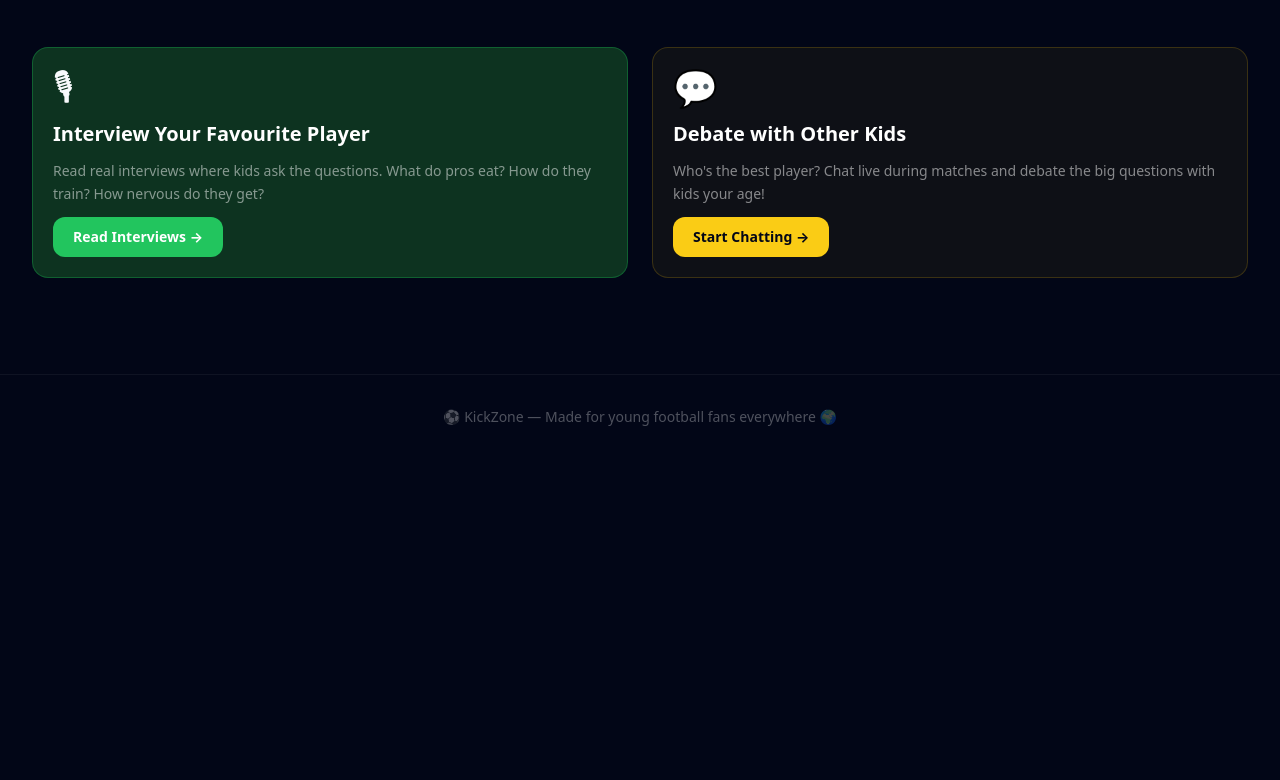
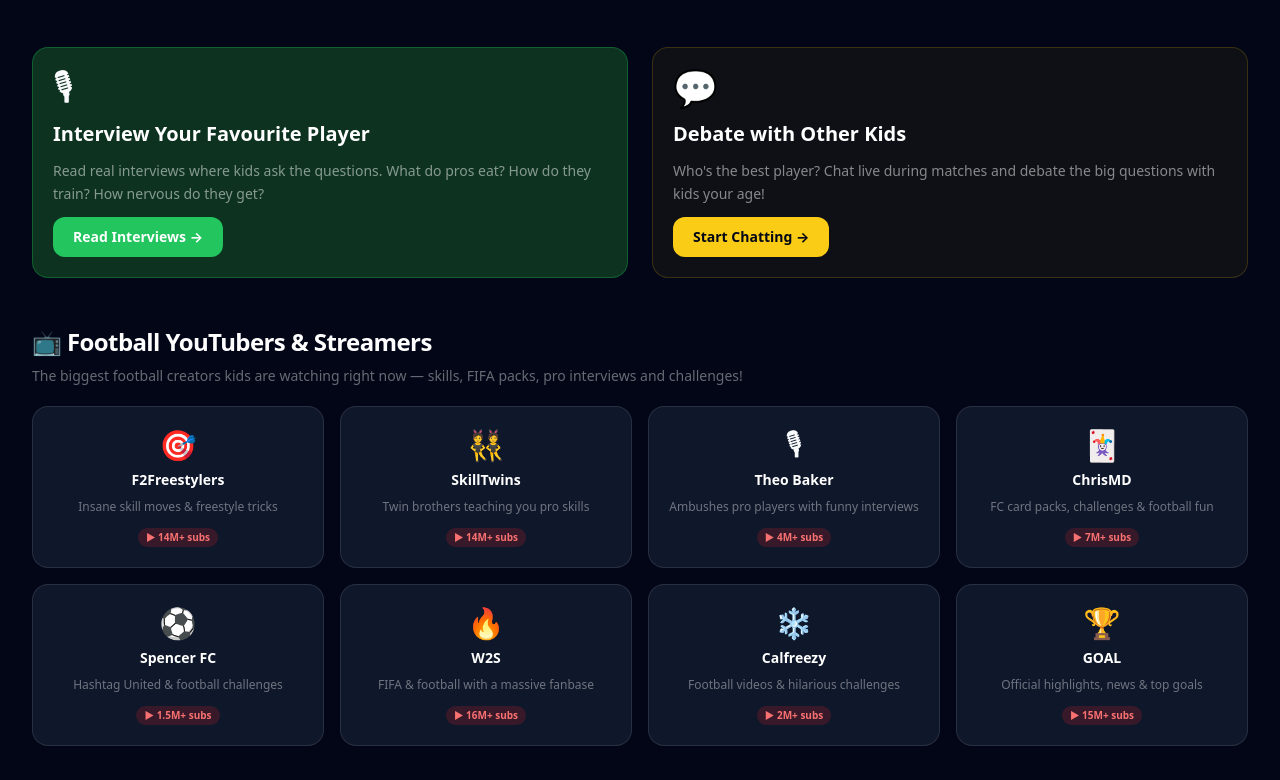
Before and after one commit to johnnykeogh-del/kickzone, a Next.js app: page / in a window 1280 px wide. Shown: the part 2017-2797 px from the top of the page. Before the commit the page ends 2476 px from the top, so only its background shows below. Built offline with nearby package versions, Linux system fonts and the light colour scheme; no server answers.

Commit message:
feat: add Football YouTubers & Streamers section to home page

```diff
--- a/app/page.tsx
+++ b/app/page.tsx
@@ -174,6 +174,36 @@ export default async function HomePage() {
         </div>
       </section>
 
+      {/* Streamers */}
+      <section>
+        <div className="flex items-center gap-3 mb-2">
+          <h2 className="section-title">📺 Football YouTubers & Streamers</h2>
+        </div>
+        <p className="text-white/40 text-sm mb-5">The biggest football creators kids are watching right now — skills, FIFA packs, pro interviews and challenges!</p>
+        <div className="grid grid-cols-2 sm:grid-cols-3 lg:grid-cols-4 gap-4">
+          {[
+            { name: 'F2Freestylers', emoji: '🎯', desc: 'Insane skill moves & freestyle tricks', subs: '14M+ subs', url: 'https://www.youtube.com/@F2Freestylers', platform: 'YouTube' },
+            { name: 'SkillTwins',    emoji: '👯', desc: 'Twin brothers teaching you pro skills', subs: '14M+ subs', url: 'https://www.youtube.com/@SkillTwins', platform: 'YouTube' },
+            { name: 'Theo Baker',    emoji: '🎙', desc: 'Ambushes pro players with funny interviews', subs: '4M+ subs', url: 'https://www.youtube.com/@TheoBaker', platform: 'YouTube' },
+            { name: 'ChrisMD',       emoji: '🃏', desc: 'FC card packs, challenges & football fun', subs: '7M+ subs', url: 'https://www.youtube.com/@ChrisMD', platform: 'YouTube' },
+            { name: 'Spencer FC',    emoji: '⚽', desc: 'Hashtag United & football challenges', subs: '1.5M+ subs', url: 'https://www.youtube.com/@SpencerFC', platform: 'YouTube' },
+            { name: 'W2S',           emoji: '🔥', desc: 'FIFA & football with a massive fanbase', subs: '16M+ subs', url: 'https://www.youtube.com/@W2S', platform: 'YouTube' },
+            { name: 'Calfreezy',     emoji: '❄️', desc: 'Football videos & hilarious challenges', subs: '2M+ subs', url: 'https://www.youtube.com/@Calfreezy', platform: 'YouTube' },
+            { name: 'GOAL',          emoji: '🏆', desc: 'Official highlights, news & top goals', subs: '15M+ subs', url: 'https://www.youtube.com/@goal', platform: 'YouTube' },
+          ].map(s => (
+            <a key={s.name} href={s.url} target="_blank" rel="noopener noreferrer"
+               className="card hover:border-red-500/40 transition-all group cursor-pointer text-center space-y-2 hover:scale-[1.02]">
+              <div className="text-3xl">{s.emoji}</div>
+              <h3 className="font-extrabold text-white text-sm group-hover:text-red-400 transition-colors leading-tight">{s.name}</h3>
+              <p className="text-white/40 text-xs leading-relaxed">{s.desc}</p>
+              <div className="flex items-center justify-center gap-1.5 pt-1">
+                <span className="text-[10px] bg-red-600/20 text-red-400 font-bold px-2 py-0.5 rounded-full">▶ {s.subs}</span>
+              </div>
+            </a>
+          ))}
+        </div>
+      </section>
+
     </div>
   )
 }
```
